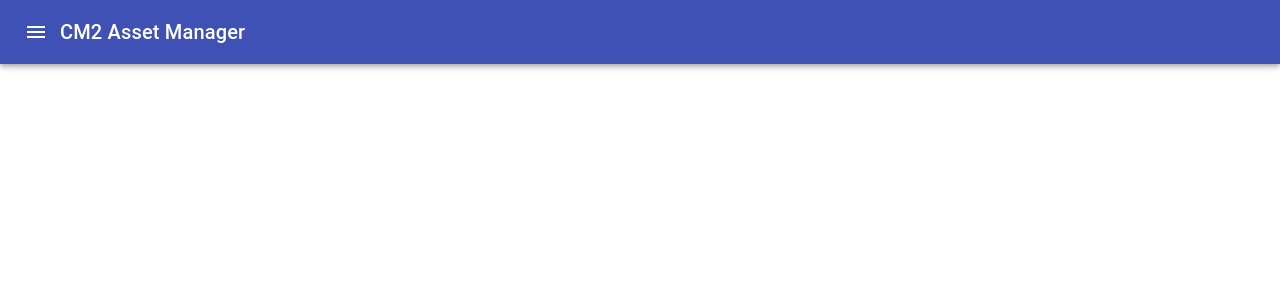
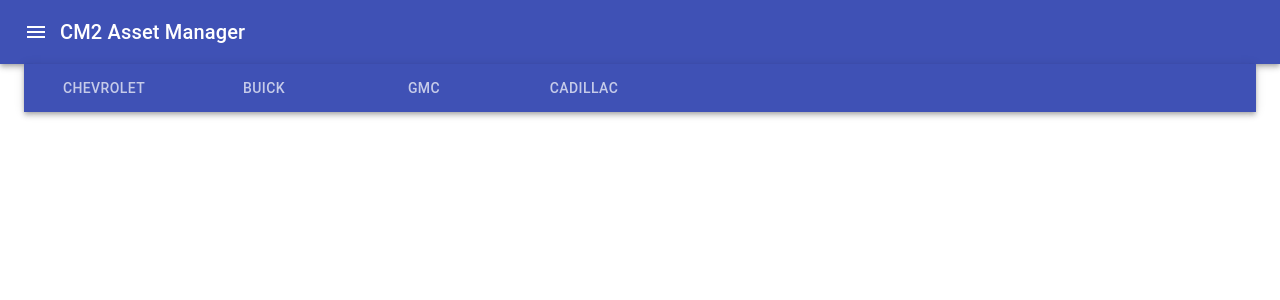
Before and after one commit to aadesh-cm2/node-db-sandbox-app, a React (Create React App) app in the folder frontend/: page /vehicle in a window 1280 px wide. Shown: the top 300 px of the page. Built offline with nearby package versions, Linux system fonts and the light colour scheme; no server answers.

Commit message:
started working to display data on the vehicle page

```diff
--- a/frontend/src/App.js
+++ b/frontend/src/App.js
@@ -1,21 +1,24 @@
-import React, {useState} from 'react';
+import React, { useState } from 'react';
 
-import {BrowserRouter as Router, Route, Switch} from 'react-router-dom';
+import { BrowserRouter as Router, Route, Switch } from 'react-router-dom';
 import Container from '@material-ui/core/Container';
 
 import TopNav from './components/TopNav/TopNav';
 import UploadVehicleAsset from './pages/UploadVehicleAsset/UploadVehicleAsset';
+import AssetList from './components/AssetList/AssetList';
 
 function App() {
 
 
     return (<div className="App">
         <Router>
-            <TopNav/>
+            <TopNav />
             <Container>
                 <Switch>
                     <Route exact path='/'
-                        component={UploadVehicleAsset}/>
+                        component={UploadVehicleAsset} />
+                    <Route path='/vehicle'
+                        component={AssetList} />
                 </Switch>
             </Container>
         </Router>
--- a/frontend/src/components/AssetList/AssetList.js
+++ b/frontend/src/components/AssetList/AssetList.js
@@ -1,7 +1,9 @@
-import React, {useState, useEffect} from 'react';
+import React, { useState, useEffect } from 'react';
 import axios from 'axios'
 
 import auth from '../../auth/auth'
+
+import { Tabs, Tab, AppBar } from '@material-ui/core'
 
 function AssetList(newAsset) {
 
@@ -12,16 +14,29 @@
     const fetchData = () => {
         axios.get('http://localhost:5000/api/v1/assets/all', { auth })
             .then(res => {
-            console.log(res);
+                const vehicleData = res.data.data
+                console.log(vehicleData);
             })
             .catch(err => {
                 console.log(err);
             })
     }
 
-    return(
-        <>
-        </>
+    const handleTabs = (e, val) => {
+        console.log(val);
+    }
+
+    return (
+        <div>
+            <AppBar position="static">
+                <Tabs onChange={handleTabs}>
+                    <Tab label="Chevrolet" />
+                    <Tab label="Buick" />
+                    <Tab label="GMC" />
+                    <Tab label="Cadillac" />
+                </Tabs>
+            </AppBar>
+        </div>
     )
 }
 
```
Lines whose indentation alone changed are shown as unchanged.
